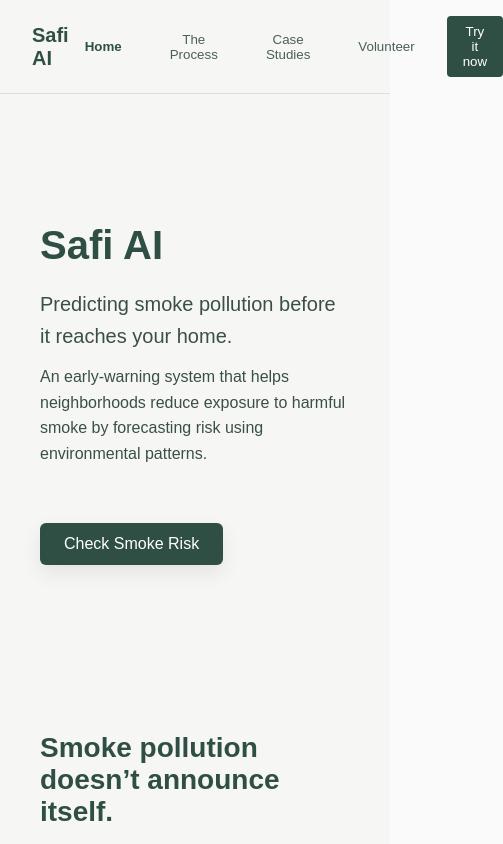
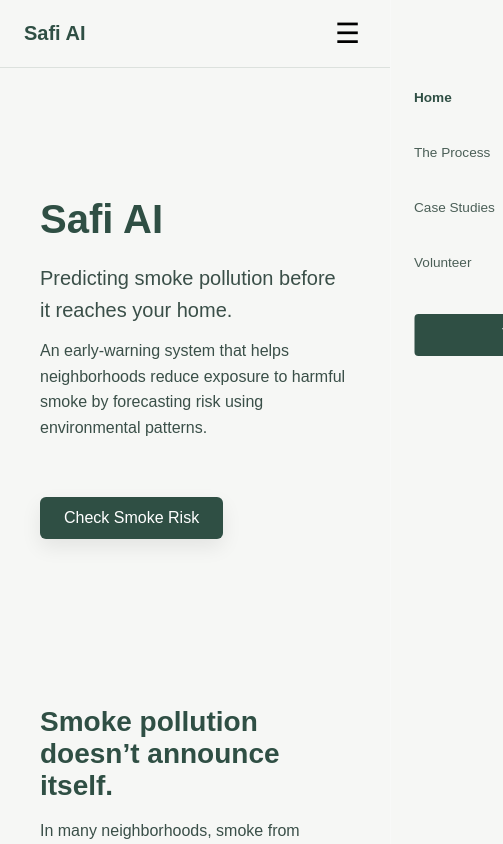
Before and after one commit to ianwright27/Safi.ai, a React (Vite) app in the folder client/: page / in a window 390 px wide. Shown: the top 844 px of the page, 503 px wide, since content can reach past the window. Built offline with nearby package versions, Linux system fonts and the light colour scheme; a web font is replaced by a local one.

Commit message:
mobile responsive

```diff
--- a/client/src/components/LandingPage.jsx
+++ b/client/src/components/LandingPage.jsx
@@ -1,5 +1,6 @@
 import React, { useState } from "react";
 import Navbar from "./Navbar.jsx";
+import NewNavbar from "./NewNavbar.jsx";
 import Footer from "./Footer.jsx";
 import HeroSection from "./HeroSection.jsx";
 import OurProcess from "./OurProcess.jsx";
@@ -40,7 +41,8 @@ export default function LandingPage() {
   return (
     <div className="page" style={{ backgroundColor: "#f6f7f5", color: "#2f4f44", fontFamily: 'system-ui, sans-serif', minHeight: '100vh' }}>
       {/* Navbar */}
-      <Navbar
+
+      <NewNavbar
         onTry={openModal}
         onNavClick={handleNavClick}
         activePage={activePage}
--- /dev/null
+++ b/client/src/components/NewNavbar.jsx
@@ -0,0 +1,184 @@
+import React, { useState } from "react";
+
+export default function NewNavbar({ onTry, onNavClick, activePage }) {
+  const [menuOpen, setMenuOpen] = useState(false);
+
+  const linkStyle = (page) => ({
+    fontWeight: activePage === page ? 600 : 400,
+    color: activePage === page ? "#2f4f44" : "#4b5f57",
+    cursor: "pointer",
+    background: "none",
+    border: "none",
+    padding: "0.75rem 0",
+    textAlign: "left",
+    fontSize: "0.85rem",
+  });
+
+  const desktopLinkStyle = (page) => ({
+    ...linkStyle(page),
+    padding: "0.5rem 1rem",
+  });
+
+  return (
+    <>
+      {/* NAV BAR */}
+      <nav
+        style={{
+          display: "flex",
+          justifyContent: "space-between",
+          alignItems: "center",
+          padding: "1rem 1.5rem",
+          backgroundColor: "#f6f7f5",
+          borderBottom: "1px solid #dce1dd",
+          position: "sticky",
+          top: 0,
+          zIndex: 100,
+        }}
+      >
+        {/* BRAND */}
+        <div
+          style={{ fontWeight: "bold", fontSize: "1.25rem", cursor: "pointer" }}
+          onClick={() => onNavClick("home")}
+        >
+          Safi AI
+        </div>
+
+        {/* DESKTOP LINKS */}
+        <div
+          className="desktop-nav"
+          style={{
+            display: "flex",
+            gap: "1rem",
+            alignItems: "center",
+          }}
+        >
+          <button style={desktopLinkStyle("home")} onClick={() => onNavClick("home")}>Home</button>
+          <button style={desktopLinkStyle("process")} onClick={() => onNavClick("process")}>The Process</button>
+          <button style={desktopLinkStyle("caseStudies")} onClick={() => onNavClick("caseStudies")}>Case Studies</button>
+          <button style={desktopLinkStyle("volunteer")} onClick={() => onNavClick("volunteer")}>Volunteer</button>
+
+          <button
+            onClick={onTry}
+            style={{
+              backgroundColor: "#2f4f44",
+              color: "#fff",
+              border: "none",
+              padding: "0.5rem 1rem",
+              borderRadius: "0.25rem",
+              cursor: "pointer",
+            }}
+          >
+            Try it now
+          </button>
+        </div>
+
+        {/* MOBILE MENU BUTTON */}
+        <button
+          onClick={() => setMenuOpen(true)}
+          style={{
+            display: "none",
+            background: "none",
+            border: "none",
+            fontSize: "1.75rem",
+            cursor: "pointer",
+          }}
+          className="mobile-menu-btn"
+        >
+          ☰
+        </button>
+      </nav>
+
+      {/* BACKDROP */}
+      {menuOpen && (
+        <div
+          onClick={() => setMenuOpen(false)}
+          style={{
+            position: "fixed",
+            inset: 0,
+            backgroundColor: "rgba(0,0,0,0.3)",
+            zIndex: 199,
+          }}
+        />
+      )}
+
+      {/* SLIDE-IN MENU */}
+      <aside
+        style={{
+          position: "fixed",
+          top: 0,
+          right: 0,
+          height: "100vh",
+          width: "75%",
+          maxWidth: "320px",
+          backgroundColor: "#f6f7f5",
+          padding: "2rem 1.5rem",
+          transform: menuOpen ? "translateX(0)" : "translateX(100%)",
+          transition: "transform 0.3s ease",
+          zIndex: 200,
+          display: "flex",
+          flexDirection: "column",
+          gap: "1rem",
+        }}
+      >
+        <button
+          onClick={() => setMenuOpen(false)}
+          style={{
+            alignSelf: "flex-end",
+            background: "none",
+            border: "none",
+            fontSize: "1.5rem",
+            cursor: "pointer",
+          }}
+        >
+          ✕
+        </button>
+
+        <button style={linkStyle("home")} onClick={() => { onNavClick("home"); setMenuOpen(false); }}>
+          Home
+        </button>
+        <button style={linkStyle("process")} onClick={() => { onNavClick("process"); setMenuOpen(false); }}>
+          The Process
+        </button>
+        <button style={linkStyle("caseStudies")} onClick={() => { onNavClick("caseStudies"); setMenuOpen(false); }}>
+          Case Studies
+        </button>
+        <button style={linkStyle("volunteer")} onClick={() => { onNavClick("volunteer"); setMenuOpen(false); }}>
+          Volunteer
+        </button>
+
+        <button
+          onClick={() => {
+            onTry();
+            setMenuOpen(false);
+          }}
+          style={{
+            marginTop: "1rem",
+            backgroundColor: "#2f4f44",
+            color: "#fff",
+            border: "none",
+            padding: "0.75rem",
+            borderRadius: "0.25rem",
+            cursor: "pointer",
+            fontSize: "1rem",
+          }}
+        >
+          Try it now
+        </button>
+      </aside>
+
+      {/* RESPONSIVE RULES */}
+      <style>
+        {`
+          @media (max-width: 768px) {
+            .desktop-nav {
+              display: none !important;
+            }
+            .mobile-menu-btn {
+              display: block !important;
+            }
+          }
+        `}
+      </style>
+    </>
+  );
+}
--- a/client/src/styles/landing-page.css
+++ b/client/src/styles/landing-page.css
@@ -49,6 +49,7 @@
         label { display: block; font-size: 0.85rem; margin-bottom: 0.4rem; }
         .time-row { display: flex; align-items: center; gap: 0.5rem; }
         input, select { padding: 0.5rem; border-radius: 8px; border: 1px solid #d9e1dd; font-size: 0.85rem; }
+        textarea { width: 100%; height: 80px; padding: 0.5rem; border-radius: 8px; border: 2px solid #d9e1dd; font-size: 0.85rem; resize: vertical; background: #fafafa; }
         .info { background: var(--green-soft); padding: 0.75rem; border-radius: 12px; font-size: 0.8rem; margin-bottom: 1.25rem; display: flex; justify-content: space-between; }
         .result { margin-top: 1.25rem; text-align: center; }
         .risk-bar { height: 8px; background: #e0e6e3; border-radius: 999px; overflow: hidden; margin-bottom: 0.75rem; }
```
